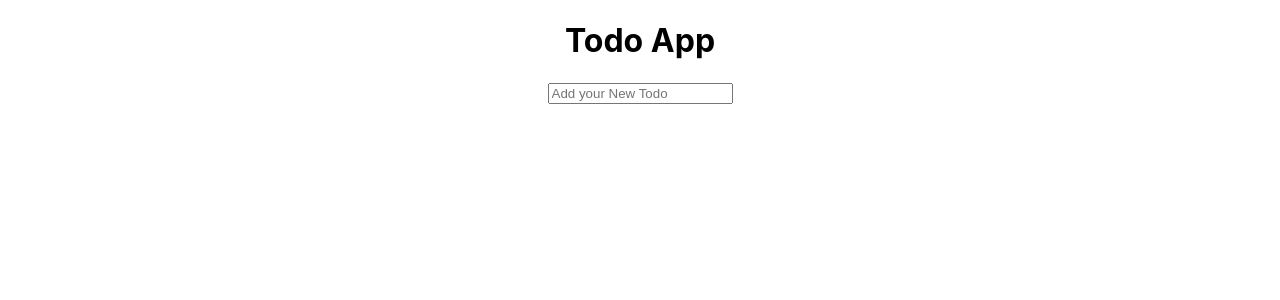
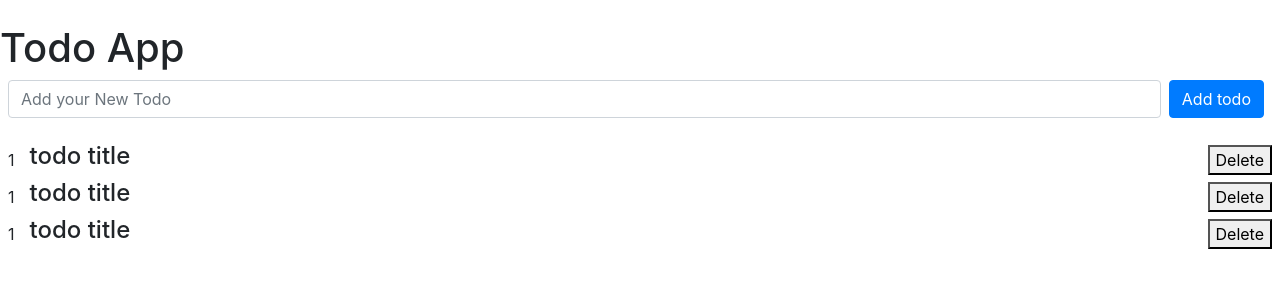
Before and after one commit to saideep1011/todo-app-redux, a React (Create React App) app: page / in a window 1280 px wide. Shown: the top 300 px of the page. Built offline with nearby package versions, Linux system fonts and the light colour scheme.

Commit message:
added redux

```diff
--- a/package.json
+++ b/package.json
@@ -6,9 +6,13 @@
     "@testing-library/jest-dom": "^5.11.9",
     "@testing-library/react": "^11.2.5",
     "@testing-library/user-event": "^12.8.1",
+    "bootstrap": "^4.6.0",
     "react": "^17.0.1",
+    "react-bootstrap": "^1.5.1",
     "react-dom": "^17.0.1",
+    "react-redux": "^7.2.2",
     "react-scripts": "4.0.3",
+    "redux": "^4.0.5",
     "web-vitals": "^1.1.0"
   },
   "scripts": {
--- a/src/App.js
+++ b/src/App.js
@@ -1,12 +1,15 @@
 import logo from "./logo.svg";
 import "./App.css";
 import InputField from "./Components/InputField";
+import TodoList from "./Components/TodoList";
+import "bootstrap/dist/css/bootstrap.min.css";
 
 function App() {
   return (
-    <div className="App">
+    <div className="my-4">
       <h1>Todo App</h1>
       <InputField />
+      <TodoList />
     </div>
   );
 }
--- a/src/Components/InputField.js
+++ b/src/Components/InputField.js
@@ -1,11 +1,19 @@
-import React from "react";
+import React, { useState } from "react";
 
 export default function InputField() {
+  const [state, setstate] = useState(null);
+
   return (
     <div>
-      <form>
-        <input type="text" name="todo" placeholder="Add your New Todo" />
-      </form>
+      <div className="row m-2">
+        <input
+          className="col form-control"
+          type="text"
+          name="todo"
+          placeholder="Add your New Todo"
+        />
+        <button className="btn btn-primary mx-2 ">Add todo</button>
+      </div>
     </div>
   );
 }
--- /dev/null
+++ b/src/Components/TodoItem.js
@@ -0,0 +1,16 @@
+import React from "react";
+
+export default function TodoItem() {
+  return (
+    <div>
+      <div className="row mx-2 align-items-center">
+        <div>1</div>
+        <div className="col">
+          {" "}
+          <h4>todo title</h4>
+        </div>
+        <button> Delete</button>
+      </div>
+    </div>
+  );
+}
--- /dev/null
+++ b/src/Components/TodoList.js
@@ -0,0 +1,11 @@
+import React from "react";
+import TodoItem from "./TodoItem";
+export default function TodoList() {
+  return (
+    <div className="my-4">
+      <TodoItem />
+      <TodoItem />
+      <TodoItem />
+    </div>
+  );
+}
--- /dev/null
+++ b/src/Store/Actions.js
@@ -0,0 +1,23 @@
+export const ADD_TODO = "ADD_TODO";
+export const DELETE_TODO = "DELETE_TODO";
+export const UPDATE_TODO = "UPDATE_TODO";
+export function addTodo(todo) {
+  return {
+    type: "ADD_TODO",
+    payload: todo,
+  };
+}
+
+export function deleteTodo(todoId) {
+  return {
+    type: "DELETE_TODO",
+    payload: todoId,
+  };
+}
+
+export function updateTodo(todo) {
+  return {
+    type: "UPDATE_TODO",
+    payload: todo,
+  };
+}
--- /dev/null
+++ b/src/Store/Reducers.js
@@ -0,0 +1,16 @@
+import { ADD_TODO, UPDATE_TODO, DELETE_TODO } from "./Actions";
+import { todos } from "./states";
+
+export let reducer = (state = todos, action) => {
+  switch (action.type) {
+    case ADD_TODO:
+      break;
+    case UPDATE_TODO:
+      break;
+    case DELETE_TODO:
+      break;
+
+    default:
+      return state;
+  }
+};
--- /dev/null
+++ b/src/Store/Store.js
@@ -0,0 +1,4 @@
+import { createStore } from "redux";
+import { reducer } from "./Reducers";
+
+export let store = createStore(reducer);
--- /dev/null
+++ b/src/Store/states.js
@@ -0,0 +1,14 @@
+export let todos = [
+  {
+    id: 1,
+    name: "One",
+  },
+  {
+    id: 2,
+    name: "Two",
+  },
+  {
+    id: 3,
+    name: "Three",
+  },
+];
--- a/src/index.js
+++ b/src/index.js
@@ -1,14 +1,18 @@
-import React from 'react';
-import ReactDOM from 'react-dom';
-import './index.css';
-import App from './App';
-import reportWebVitals from './reportWebVitals';
+import React from "react";
+import ReactDOM from "react-dom";
+import "./index.css";
+import App from "./App";
+import reportWebVitals from "./reportWebVitals";
+import { Provider } from "react-redux";
+import { store } from "./Store/Store";
 
 ReactDOM.render(
   <React.StrictMode>
-    <App />
+    <Provider store={store}>
+      <App />
+    </Provider>
   </React.StrictMode>,
-  document.getElementById('root')
+  document.getElementById("root")
 );
 
 // If you want to start measuring performance in your app, pass a function
```
Also changed, not shown: 1 other file (tests, documents, lock files or other folders).
